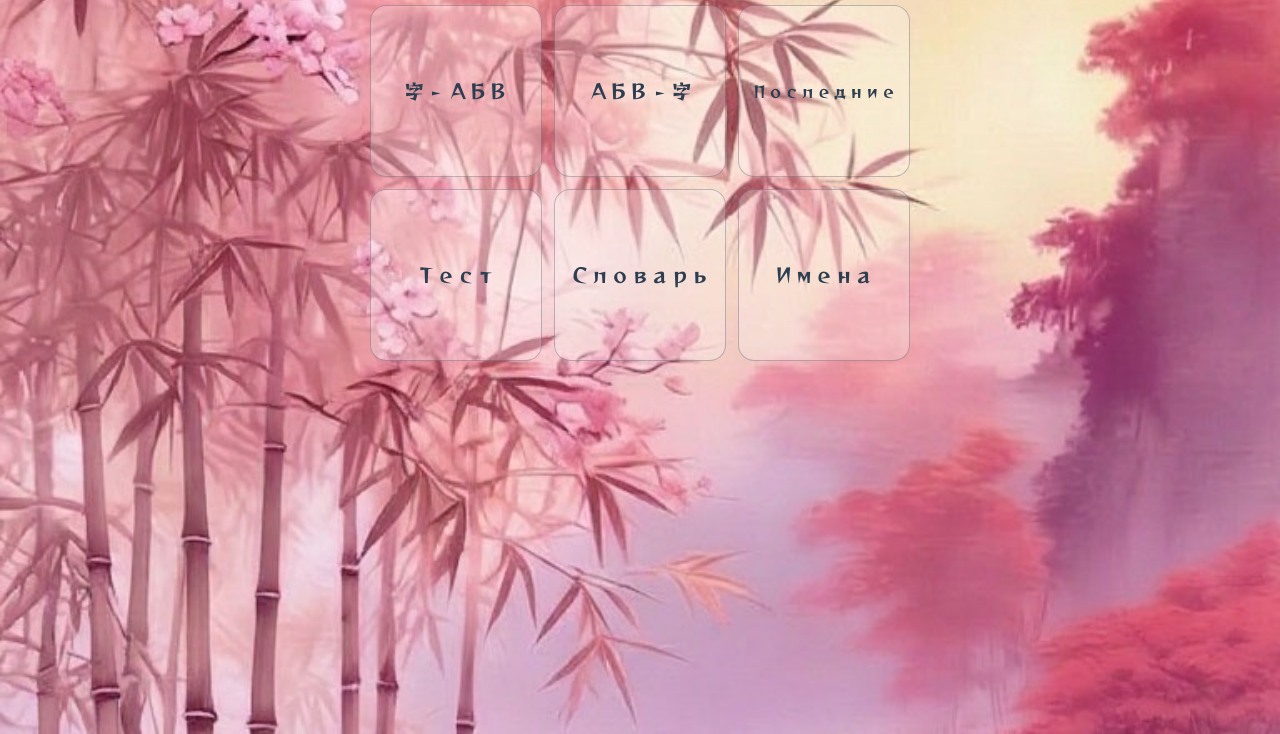
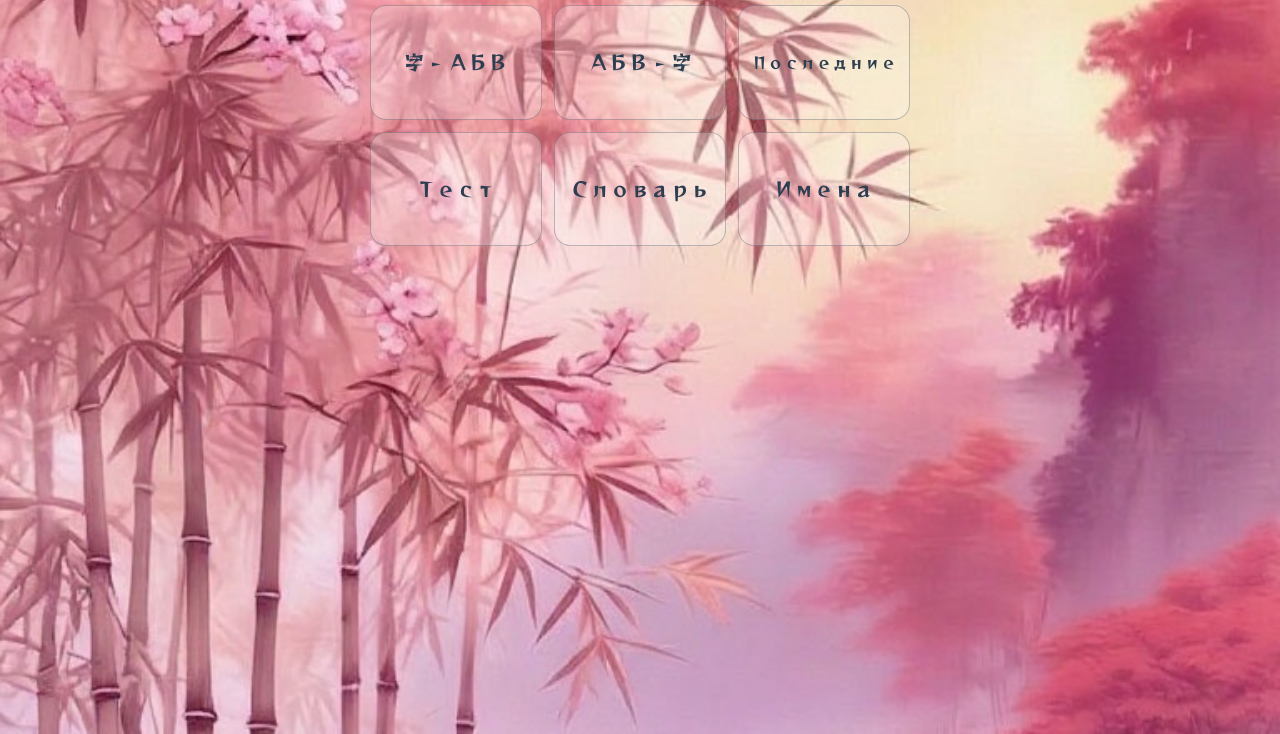
Before and after one commit to alehors-srs/Baozi, a plain HTML site: page index.html in a window 1280 px wide. Shown: the part 66-800 px from the top of the page. Drawn offline with Linux system fonts and the light colour scheme.

Commit message:
Add files via upload

```diff
--- a/index.html
+++ b/index.html
@@ -76,7 +76,7 @@
   justify-content: center;
   width: 100%;
   min-width: 0;
-  aspect-ratio: 1;
+  aspect-ratio: 1.5;
   padding: 12px;
   font-size: clamp(18px, 2.5vw, 20px);
   font-family: 'Reggae One', 'Segoe UI', Arial, sans-serif;
```
